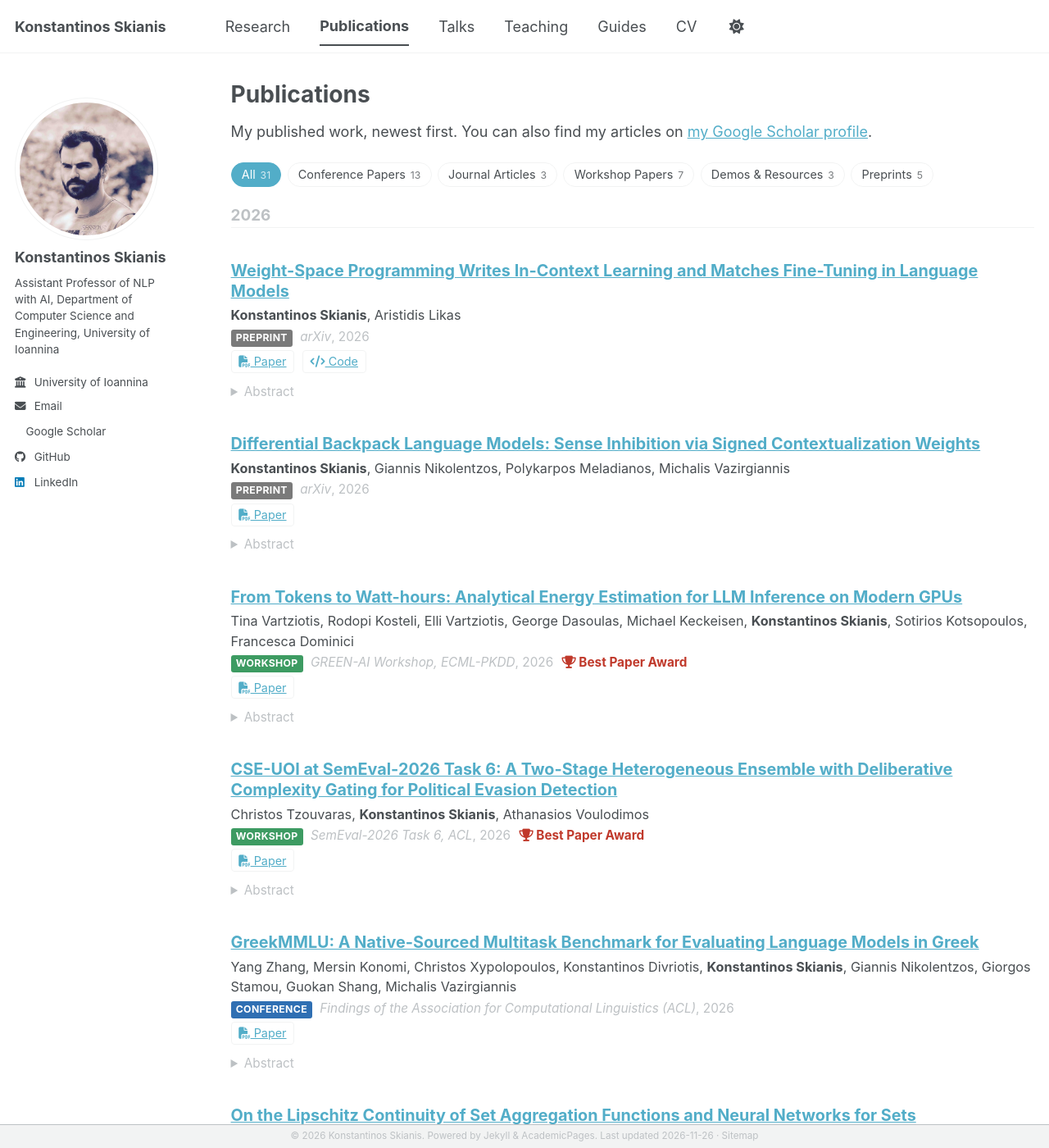
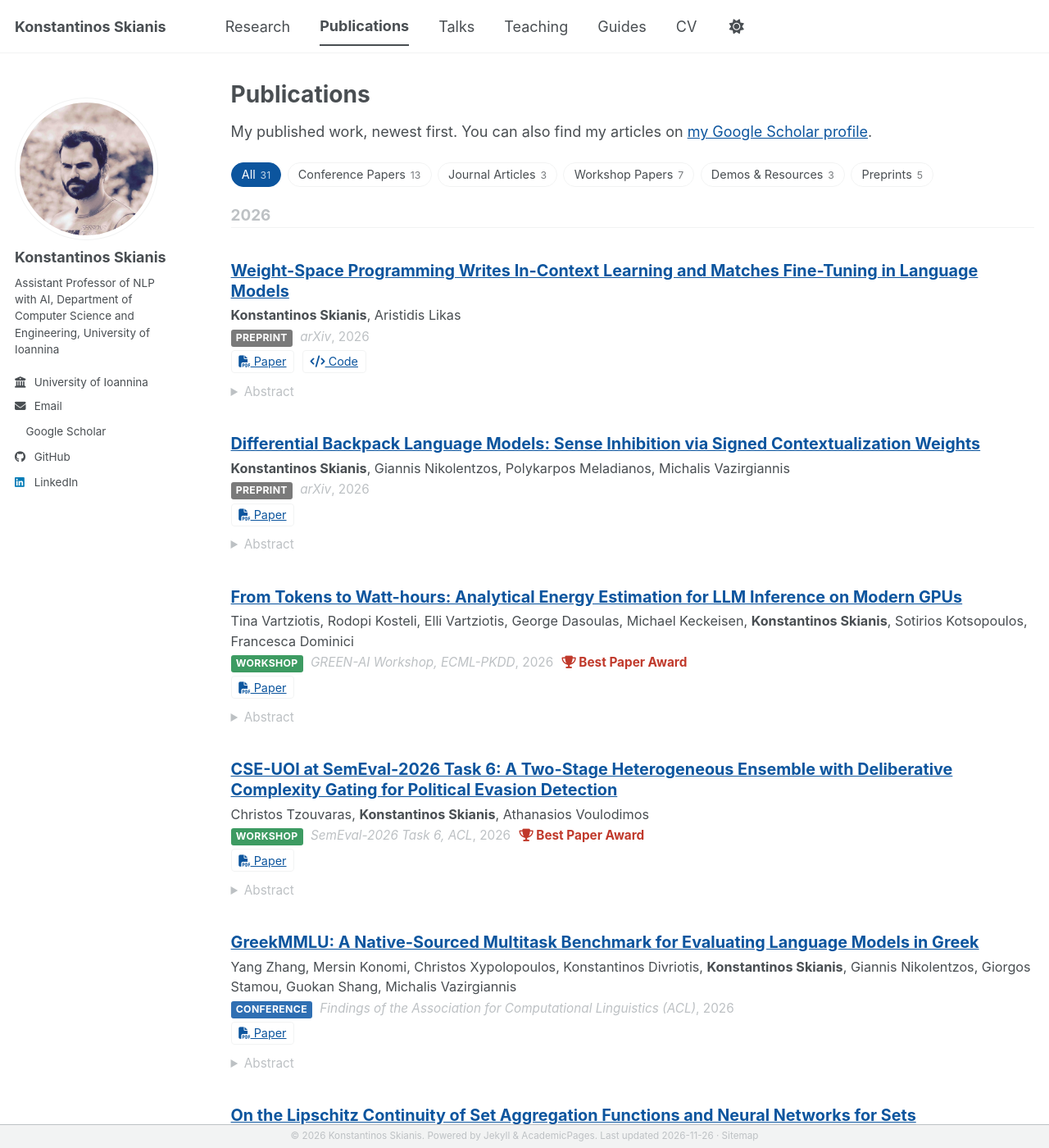
Before and after one commit to y3nk0/y3nk0.github.io, a Jekyll site: the page built from _pages/publications.html, in a window 1280 px wide and 1400 px high. Shown: the whole window at 82% size. Built offline with Jekyll 4.4.1, drawn with Linux system fonts in a browser that asks for light colours; a style sheet for code colours, icons or effects is not loaded.

Commit message:
Theme: links become a deeper blue
Links are #0c559e in light mode (hover #094077) and #7cb4f5 in
dark mode (hover #9dc7f8); top-menu items hover in the same blue.
The light-mode hover colors now compile to real colors instead of
raw mix() calls, and the selected publication filter takes the page
background as its text color so it stays readable in dark mode.

```diff
--- a/_sass/layout/_custom.scss
+++ b/_sass/layout/_custom.scss
@@ -146,7 +146,7 @@
   &.is-active {
     background: var(--global-link-color);
     border-color: var(--global-link-color);
-    color: #fff;
+    color: var(--global-bg-color);
   }
 
   &__count {
--- a/_sass/theme/_default_dark.scss
+++ b/_sass/theme/_default_dark.scss
@@ -19,7 +19,7 @@ $border                     : #2a2e36;
 $border-dark                : #1f2329;
 $text                       : #e8eaed;
 $text-light                 : #9aa0a6;
-$link                       : #0ea1c5;
+$link                       : #7cb4f5;
 $link-dark                  : mix(#000, $link, 25%);
 $link-light                 : mix(#fff, $link, 25%);
 
@@ -51,10 +51,10 @@ html[data-theme="dark"] {
     --global-code-text-color            : #{$darker-gray};
     --global-fig-caption-color          : #{$text-light};
     --global-link-color                 : #{$link};
-    --global-link-color-hover           : #{$link-dark};
+    --global-link-color-hover           : #{$link-light};
     --global-link-color-visited         : #{$link-light};
     --global-masthead-link-color        : #{$text};
-    --global-masthead-link-color-hover  : #{$primary-color};
+    --global-masthead-link-color-hover  : #{$link};
     --global-text-color                 : #{$text};
     --global-text-color-light           : #{$text-light};
     --global-thead-color                : #{$background-lighter};
--- a/_sass/theme/_default_light.scss
+++ b/_sass/theme/_default_light.scss
@@ -8,6 +8,9 @@ $dark-gray                  : mix(#000, $gray, 40%);
 $darker-gray                : mix(#000, $gray, 60%);
 $light-gray                 : mix(#fff, $gray, 50%);
 $lighter-gray               : mix(#fff, $gray, 90%);
+$link                       : #0c559e;
+$link-dark                  : mix(#000, $link, 25%);
+$link-light                 : mix(#fff, $link, 25%);
 
 /* Color codes used for the site */
 $danger-color               : #ee5f5b;
@@ -36,11 +39,11 @@ $sidebar-screen-min-width   : 1024px;
     --global-code-background-color      : #fafafa;
     --global-code-text-color            : #{$darker-gray};
     --global-fig-caption-color          : mix(#fff,  #{$dark-gray}, 25%);
-    --global-link-color                 : #52adc8;
-    --global-link-color-hover           : mix(#000, #2f7f93, 25%);
-    --global-link-color-visited         : mix(#fff, #2f7f93, 25%);
+    --global-link-color                 : #{$link};
+    --global-link-color-hover           : #{$link-dark};
+    --global-link-color-visited         : #{$link-light};
     --global-masthead-link-color        : #{$dark-gray};
-    --global-masthead-link-color-hover  : mix(#000, #{$gray}, 25%);
+    --global-masthead-link-color-hover  : #{$link};
     --global-text-color                 : #{$dark-gray};
     --global-text-color-light           : #{$light-gray};
     --global-thead-color                : #{$lighter-gray};
```
